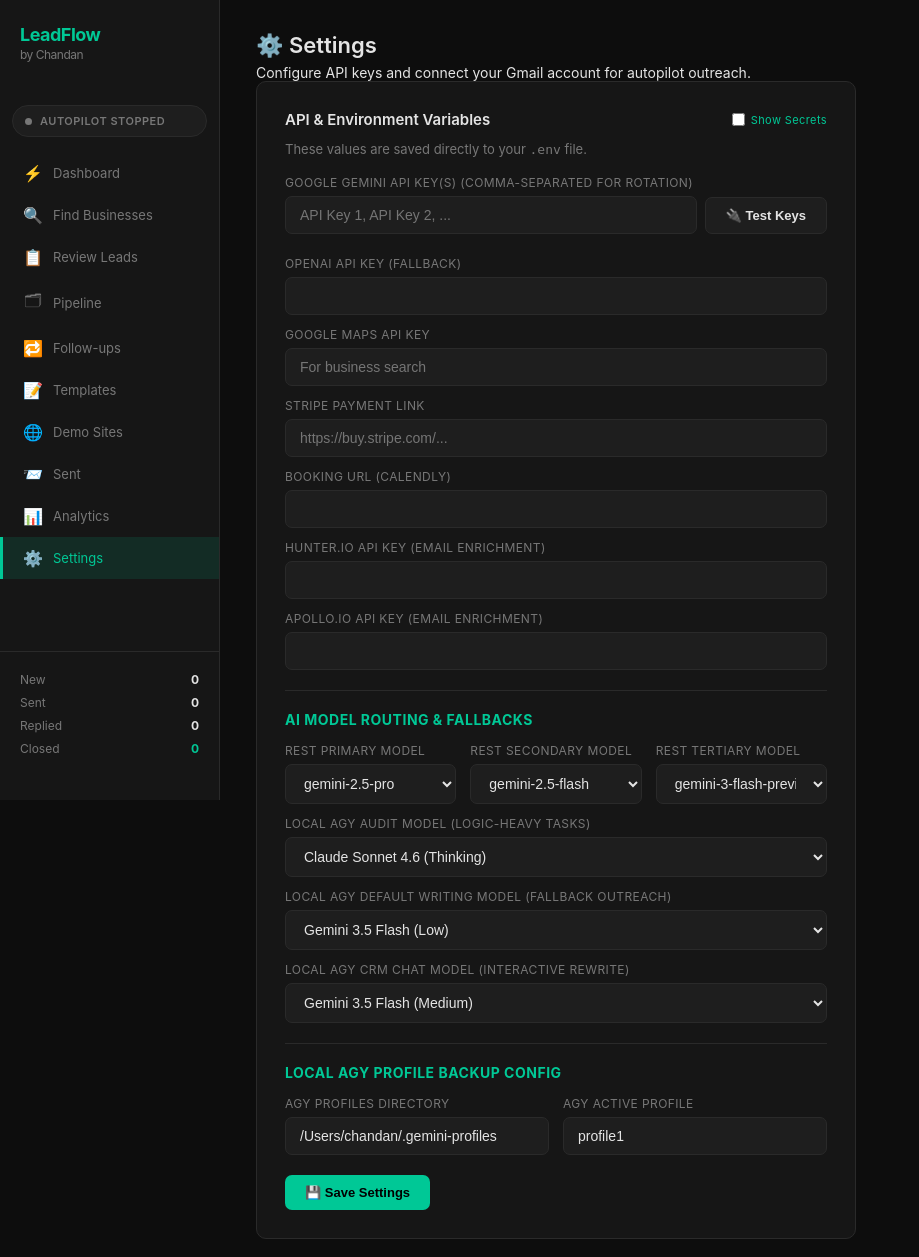
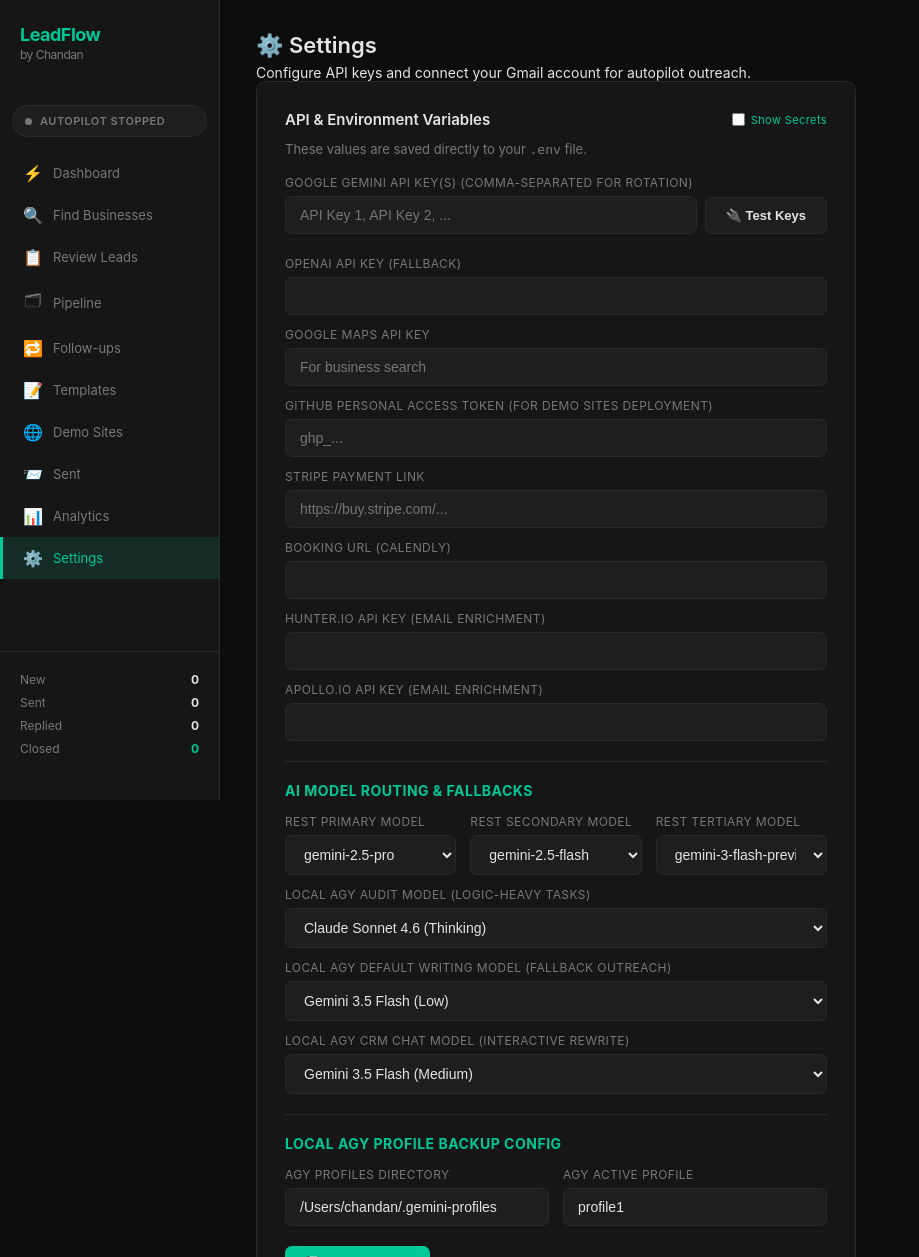
Before and after one commit to Power7T/leadflow, a FastAPI app: page /settings in a window 1280 px wide. Shown: the top 1257 px of the page, without its empty margins (0-919 px from the left). Run offline with FastAPI, Linux system fonts and the light colour scheme; data that the repository does not hold is empty; parts of the project's set-up code (start-up, migrations or seed data) failed here and were passed over.

Commit message:
feat: add GITHUB_TOKEN input field in settings dashboard for secure api-based pages deployment

```diff
--- a/templates/settings.html
+++ b/templates/settings.html
@@ -36,6 +36,10 @@
     <div style="margin-bottom: 12px">
       <label>Google Maps API Key</label>
       <input type="password" id="GOOGLE_MAPS_API_KEY" value="{{ env.GOOGLE_MAPS_API_KEY }}" placeholder="For business search">
+    </div>
+    <div style="margin-bottom: 12px">
+      <label>GitHub Personal Access Token (for Demo Sites deployment)</label>
+      <input type="password" id="GITHUB_TOKEN" value="{{ env.GITHUB_TOKEN }}" placeholder="ghp_...">
     </div>
     <div style="margin-bottom: 12px">
       <label>Stripe Payment Link</label>
@@ -205,6 +209,7 @@ document.getElementById('envForm').addEventListener('submit', (e) => {
     GEMINI_API_KEY: document.getElementById('GEMINI_API_KEY').value,
     OPENAI_API_KEY: document.getElementById('OPENAI_API_KEY').value,
     GOOGLE_MAPS_API_KEY: document.getElementById('GOOGLE_MAPS_API_KEY').value,
+    GITHUB_TOKEN: document.getElementById('GITHUB_TOKEN').value,
     STRIPE_PAYMENT_LINK: document.getElementById('STRIPE_PAYMENT_LINK').value,
     BOOKING_URL: document.getElementById('BOOKING_URL').value,
     HUNTER_API_KEY: document.getElementById('HUNTER_API_KEY').value,
@@ -405,7 +410,7 @@ async function testGmail() {
 
 document.getElementById('toggleShowKeys').addEventListener('change', (e) => {
   const type = e.target.checked ? 'text' : 'password';
-  const fields = ['GEMINI_API_KEY', 'OPENAI_API_KEY', 'GOOGLE_MAPS_API_KEY', 'HUNTER_API_KEY', 'APOLLO_API_KEY'];
+  const fields = ['GEMINI_API_KEY', 'OPENAI_API_KEY', 'GOOGLE_MAPS_API_KEY', 'GITHUB_TOKEN', 'HUNTER_API_KEY', 'APOLLO_API_KEY'];
   fields.forEach(id => {
     const el = document.getElementById(id);
     if (el) el.type = type;
```
